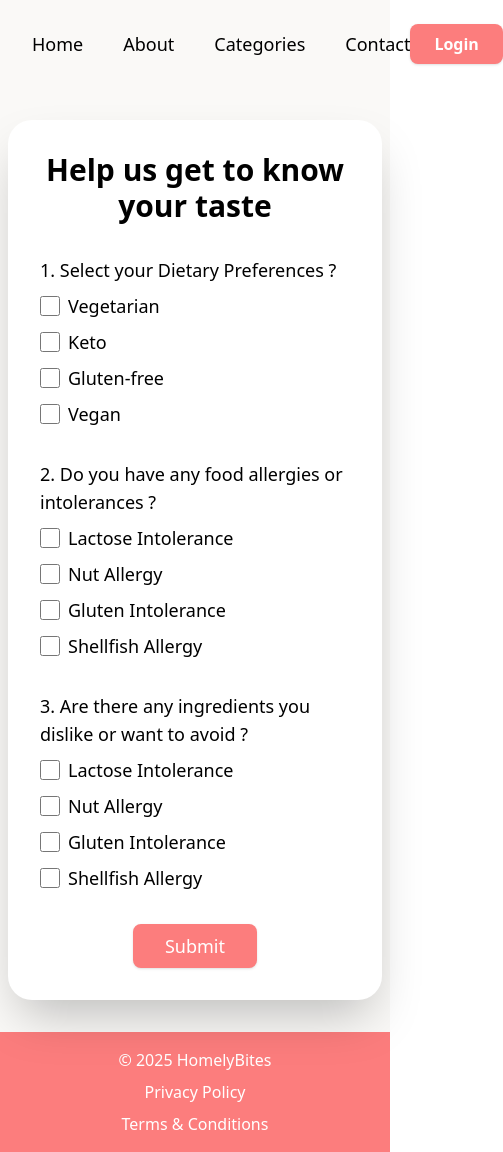
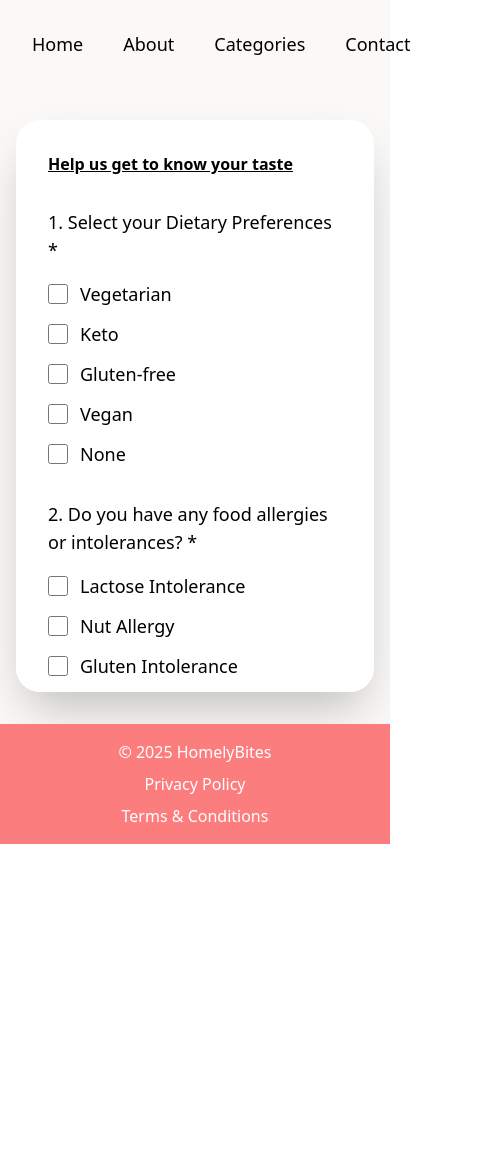
Before and after one commit to Ritssss/fyp-backend, a React (Vite) app in the folder homelybites/: page /userquestion in a window 390 px wide. Shown: the whole page, 503 px wide, since content can reach past the window. After the commit the page ends 844 px from the top, so only its background shows below. Built offline with nearby package versions, Linux system fonts and the light colour scheme; a web font is replaced by a local one.

Commit message:
change features on userquestion

```diff
--- a/homelybites/package.json
+++ b/homelybites/package.json
@@ -10,6 +10,7 @@
     "preview": "vite preview"
   },
   "dependencies": {
+    "lucide-react": "^0.511.0",
     "react": "^19.1.0",
     "react-dom": "^19.1.0",
     "react-router-dom": "^7.6.0"
--- a/homelybites/src/components/Navbar.jsx
+++ b/homelybites/src/components/Navbar.jsx
@@ -25,9 +25,11 @@ const Navbar = () => (
       </div>
     </div>
     {/* Login Button */}
-    <Link to="/login" className="bg-accent text-white font-semibold px-6 py-2 rounded-lg shadow hover:brightness-110 transition">
-      Login
-    </Link>
+      <svg width="24" height="24" viewBox="0 0 24 24" fill="none" stroke="currentColor" strokeWidth="2" className="text-gray-700 cursor-pointer hover:text-gray-900">
+        <path d="M20 21v-2a4 4 0 0 0-4-4H8a4 4 0 0 0-4 4v2"/>
+        <circle cx="12" cy="7" r="4"/>
+      </svg>
+
   </nav>
 );
 
--- a/homelybites/src/pages/UserQuestion.jsx
+++ b/homelybites/src/pages/UserQuestion.jsx
@@ -1,4 +1,4 @@
-import React from "react";
+import React, { useState } from "react";
 import { useNavigate } from "react-router-dom";
 import Navbar from "../components/Navbar.jsx";
 import Footer from "../components/Footer.jsx";
@@ -19,97 +19,207 @@ const dislikeOptions = [
 
 const UserQuestion = () => {
   const navigate = useNavigate();
+  const [formData, setFormData] = useState({
+    dietary: [],
+    allergies: [],
+    dislikes: []
+  });
+  const [errors, setErrors] = useState({});
+
+  const handleCheckboxChange = (category, option) => {
+    setFormData(prev => ({
+      ...prev,
+      [category]: prev[category].includes(option)
+        ? prev[category].filter(item => item !== option)
+        : [...prev[category], option]
+    }));
+
+    // Clear error when user makes a selection
+    if (errors[category]) {
+      setErrors(prev => ({
+        ...prev,
+        [category]: false
+      }));
+    }
+  };
+
+  const validateForm = () => {
+    const newErrors = {};
+
+    if (formData.dietary.length === 0) {
+      newErrors.dietary = "Please select at least one dietary preference";
+    }
+    if (formData.allergies.length === 0) {
+      newErrors.allergies = "Please select your food allergies/intolerances or check 'None'";
+    }
+    if (formData.dislikes.length === 0) {
+      newErrors.dislikes = "Please select ingredients to avoid or check 'None'";
+    }
+
+    setErrors(newErrors);
+    return Object.keys(newErrors).length === 0;
+  };
 
   const handleSubmit = (e) => {
     e.preventDefault();
+    if (validateForm()) {
       navigate("/"); // Navigate to the home/main page
+    }
   };
 
   return (
-    <div className="min-h-screen bg-[#faf9f7] flex flex-col">
+    <div className="h-screen bg-[#faf9f7] flex flex-col">
+      {/* Fixed Navbar */}
+      <div className="flex-shrink-0">
         <Navbar />
-      <div className="flex justify-center items-center flex-grow px-2 md:px-0">
-        <div className="bg-white rounded-3xl shadow-2xl p-8 md:p-12 max-w-2xl w-full mt-8 mb-8 relative">
-          <div className="flex">
-            <div className="w-full pr-0 md:pr-20">
-              <h1 className="text-3xl md:text-4xl font-bold mb-8 text-center md:text-left">
+      </div>
+
+      {/* Main Content Area */}
+      <div className="flex-1 flex px-4 md:px-8 overflow-hidden">
+        <div className="flex w-full max-w-6xl mx-auto gap-8">
+          {/* Left Side - Scrollable Form Section */}
+          <div className="flex-1 py-8">
+            <div className="bg-white rounded-3xl shadow-2xl p-8 md:p-12 h-full overflow-y-auto">
+              <h1 className="text-1xl md:text-3xl font-bold mb-8 underline mt-0">
                 Help us get to know your taste
               </h1>
               <form className="space-y-8" onSubmit={handleSubmit}>
                 {/* Q1 */}
                 <div>
-                  <div className="mb-2 text-lg">
-                    1. Select your Dietary Preferences ?
+                  <div className="mb-4 text-lg font-medium">
+                    1. Select your Dietary Preferences *
                   </div>
-                  <div className="grid grid-cols-1 md:grid-cols-2 gap-x-16 gap-y-2">
+                  <div className="grid grid-cols-1 md:grid-cols-2 gap-x-8 gap-y-3">
                     {dietaryOptions.map((option) => (
                       <label
                         key={option}
-                        className="flex items-center gap-2 text-lg"
+                        className="flex items-center gap-3 text-lg cursor-pointer"
                       >
-                        <input type="checkbox" className="accent-accent w-5 h-5" />
+                        <input
+                          type="checkbox"
+                          className="accent-accent w-5 h-5"
+                          checked={formData.dietary.includes(option)}
+                          onChange={() => handleCheckboxChange('dietary', option)}
+                        />
                         <span>{option}</span>
                       </label>
                     ))}
+                    <label className="flex items-center gap-3 text-lg cursor-pointer">
+                      <input
+                        type="checkbox"
+                        className="accent-accent w-5 h-5"
+                        checked={formData.dietary.includes('None')}
+                        onChange={() => handleCheckboxChange('dietary', 'None')}
+                      />
+                      <span>None</span>
+                    </label>
                   </div>
+                  {errors.dietary && (
+                    <p className="text-red-500 text-sm mt-2">{errors.dietary}</p>
+                  )}
                 </div>
+
                 {/* Q2 */}
                 <div>
-                  <div className="mb-2 text-lg">
-                    2. Do you have any food allergies or intolerances ?
+                  <div className="mb-4 text-lg font-medium">
+                    2. Do you have any food allergies or intolerances? *
                   </div>
-                  <div className="grid grid-cols-1 md:grid-cols-2 gap-x-16 gap-y-2">
+                  <div className="grid grid-cols-1 md:grid-cols-2 gap-x-8 gap-y-3">
                     {allergyOptions.map((option) => (
                       <label
                         key={option}
-                        className="flex items-center gap-2 text-lg"
+                        className="flex items-center gap-3 text-lg cursor-pointer"
                       >
-                        <input type="checkbox" className="accent-accent w-5 h-5" />
+                        <input
+                          type="checkbox"
+                          className="accent-accent w-5 h-5"
+                          checked={formData.allergies.includes(option)}
+                          onChange={() => handleCheckboxChange('allergies', option)}
+                        />
                         <span>{option}</span>
                       </label>
                     ))}
+                    <label className="flex items-center gap-3 text-lg cursor-pointer">
+                      <input
+                        type="checkbox"
+                        className="accent-accent w-5 h-5"
+                        checked={formData.allergies.includes('None')}
+                        onChange={() => handleCheckboxChange('allergies', 'None')}
+                      />
+                      <span>None</span>
+                    </label>
                   </div>
+                  {errors.allergies && (
+                    <p className="text-red-500 text-sm mt-2">{errors.allergies}</p>
+                  )}
                 </div>
+
                 {/* Q3 */}
                 <div>
-                  <div className="mb-2 text-lg">
-                    3. Are there any ingredients you dislike or want to avoid ?
+                  <div className="mb-4 text-lg font-medium">
+                    3. Are there any ingredients you dislike or want to avoid? *
                   </div>
-                  <div className="grid grid-cols-1 md:grid-cols-2 gap-x-16 gap-y-2">
+                  <div className="grid grid-cols-1 md:grid-cols-2 gap-x-8 gap-y-3">
                     {dislikeOptions.map((option) => (
                       <label
                         key={option}
-                        className="flex items-center gap-2 text-lg"
+                        className="flex items-center gap-3 text-lg cursor-pointer"
                       >
-                        <input type="checkbox" className="accent-accent w-5 h-5" />
+                        <input
+                          type="checkbox"
+                          className="accent-accent w-5 h-5"
+                          checked={formData.dislikes.includes(option)}
+                          onChange={() => handleCheckboxChange('dislikes', option)}
+                        />
                         <span>{option}</span>
                       </label>
                     ))}
+                    <label className="flex items-center gap-3 text-lg cursor-pointer">
+                      <input
+                        type="checkbox"
+                        className="accent-accent w-5 h-5"
+                        checked={formData.dislikes.includes('None')}
+                        onChange={() => handleCheckboxChange('dislikes', 'None')}
+                      />
+                      <span>None</span>
+                    </label>
                   </div>
+                  {errors.dislikes && (
+                    <p className="text-red-500 text-sm mt-2">{errors.dislikes}</p>
+                  )}
                 </div>
-                <div className="flex justify-center mt-6">
+
+                {/* Add more questions here as needed */}
+
+                <div className="flex justify-center mt-8 pb-8">
                   <button
                     type="submit"
-                    className="bg-accent text-white px-8 py-2 rounded-lg text-lg shadow hover:brightness-110 transition"
+                    className="bg-accent text-white px-8 py-3 rounded-lg text-lg shadow hover:brightness-110 transition-all duration-200 disabled:opacity-50 disabled:cursor-not-allowed"
                   >
                     Submit
                   </button>
                 </div>
               </form>
             </div>
-            <div className="hidden md:block w-1/3">
-              <div className="absolute right-8 top-1/2 transform -translate-y-1/2 w-1/3">
+          </div>
+
+          {/* Right Side - Fixed Chef Illustration */}
+          <div className="hidden lg:flex flex-1 items-end">
+            <div className="w-full max-w-lg">
               <img
-                  src="/Images/chef-illustration.png"
+                src="/Images/chef-illustration.jpg"
                 alt="Chef Illustration"
-                  className="w-full"
+                className="w-full h-auto object-contain opacity-90 mix-blend-multiply"
               />
             </div>
           </div>
         </div>
       </div>
+
+      {/* Fixed Footer */}
+      <div className="flex-shrink-0">
+        <Footer />
       </div>
-      <Footer />
     </div>
   );
 };
```
Also changed, not shown: homelybites/src/pages/LandingPage.jsx (+7 -7 lines), homelybites/public/Images/chef-illustration.jpg (added), homelybites/src/pages/MainPage.jsx (line endings or trailing spaces), 1 other file (tests, documents, lock files or other folders). Lines whose indentation alone changed are shown as unchanged.
